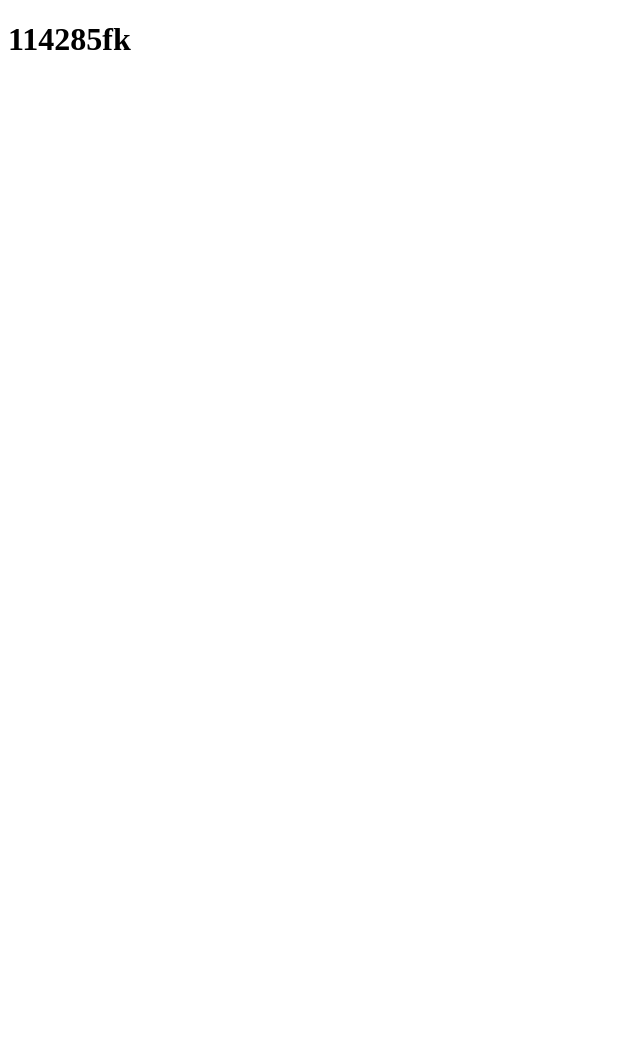
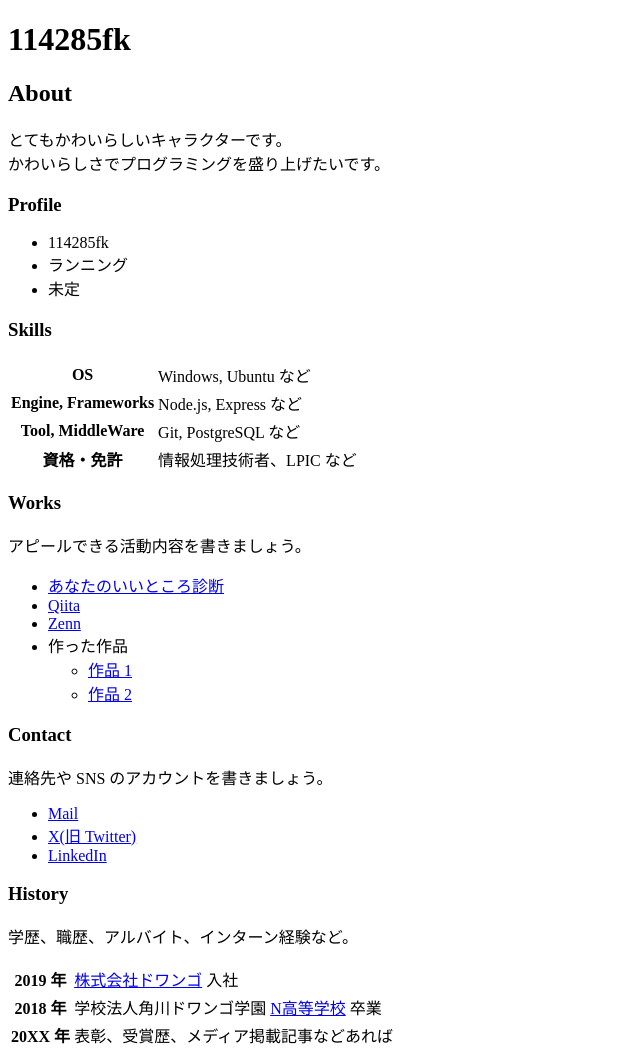
Before and after one commit to 114285fk/114285fk.github.io, a plain HTML site: page index.html in a window 1280 px wide. Shown: the whole page, without its empty margins (0-640 px from the left). Before the commit the page ends 800 px from the top, so only its background shows below. Drawn offline with Linux system fonts and the light colour scheme.

Commit message:
中身を拡充

```diff
--- a/index.html
+++ b/index.html
@@ -7,5 +7,78 @@
   </head>
   <body>
     <h1>114285fk<h1>
+
+    <h2>About</h2>
+    <p>
+     とてもかわいらしいキャラクターです。 <br>
+    かわいらしさでプログラミングを盛り上げたいです。
+    </p>
+
+    <h3>Profile</h3>
+    <ul>
+      <li>114285fk</li>
+      <li>ランニング</li>
+      <li>未定</li>
+    </ul>
+
+    <h3>Skills</h3>
+    <table>
+      <tr>
+        <th>OS</th>
+        <td>Windows, Ubuntu など</td>
+      </tr>
+      <tr>
+        <th>Engine, Frameworks</th>
+        <td>Node.js, Express など</td>
+      </tr>
+      <tr>
+        <th>Tool, MiddleWare</th>
+        <td>Git, PostgreSQL など</td>
+      </tr>
+      <tr>
+        <th>資格・免許</th>
+        <td>情報処理技術者、LPIC など</td>
+      </tr>
+    </table>
+
+    <h3>Works</h3>
+    <p>アピールできる活動内容を書きましょう。</p>
+    <ul>
+      <li><a href="https://114285.github.io/assessment/assessment.html">あなたのいいところ診断</a></li>
+      <li><a href="https://qiita.com/">Qiita</a></li>
+      <li><a href="https://zenn.dev/">Zenn</a></li>
+      <li>
+        作った作品
+        <ul>
+          <li><a href="https://example.com/">作品 1</a></li>
+          <li><a href="https://example.com/">作品 2</a></li>
+        </ul>
+      </li>
+    </ul>
+
+    <h3>Contact</h3>
+    <p>連絡先や SNS のアカウントを書きましょう。</p>
+    <ul>
+      <li><a href="mailto:name@example.com">Mail</a></li>
+      <li><a href="https://twitter.com/n_yobikou">X(旧 Twitter)</a></li>
+      <li><a href="https://www.linkedin.com/">LinkedIn</a></li>
+    </ul>
+
+    <h3>History</h3>
+    <p>学歴、職歴、アルバイト、インターン経験など。</p>
+    <table>
+      <tr>
+        <th>2019 年</th>
+        <td><a href="https://dwango.co.jp/">株式会社ドワンゴ</a> 入社</td>
+      </tr>
+      <tr>
+        <th>2018 年</th>
+        <td>学校法人角川ドワンゴ学園 <a href="https://nnn.ed.jp/">N高等学校</a> 卒業</td>
+      </tr>
+      <tr>
+        <th>20XX 年</th>
+        <td>表彰、受賞歴、メディア掲載記事などあれば</td>
+      </tr>
+    </table>
   </body>
 </html>
```
